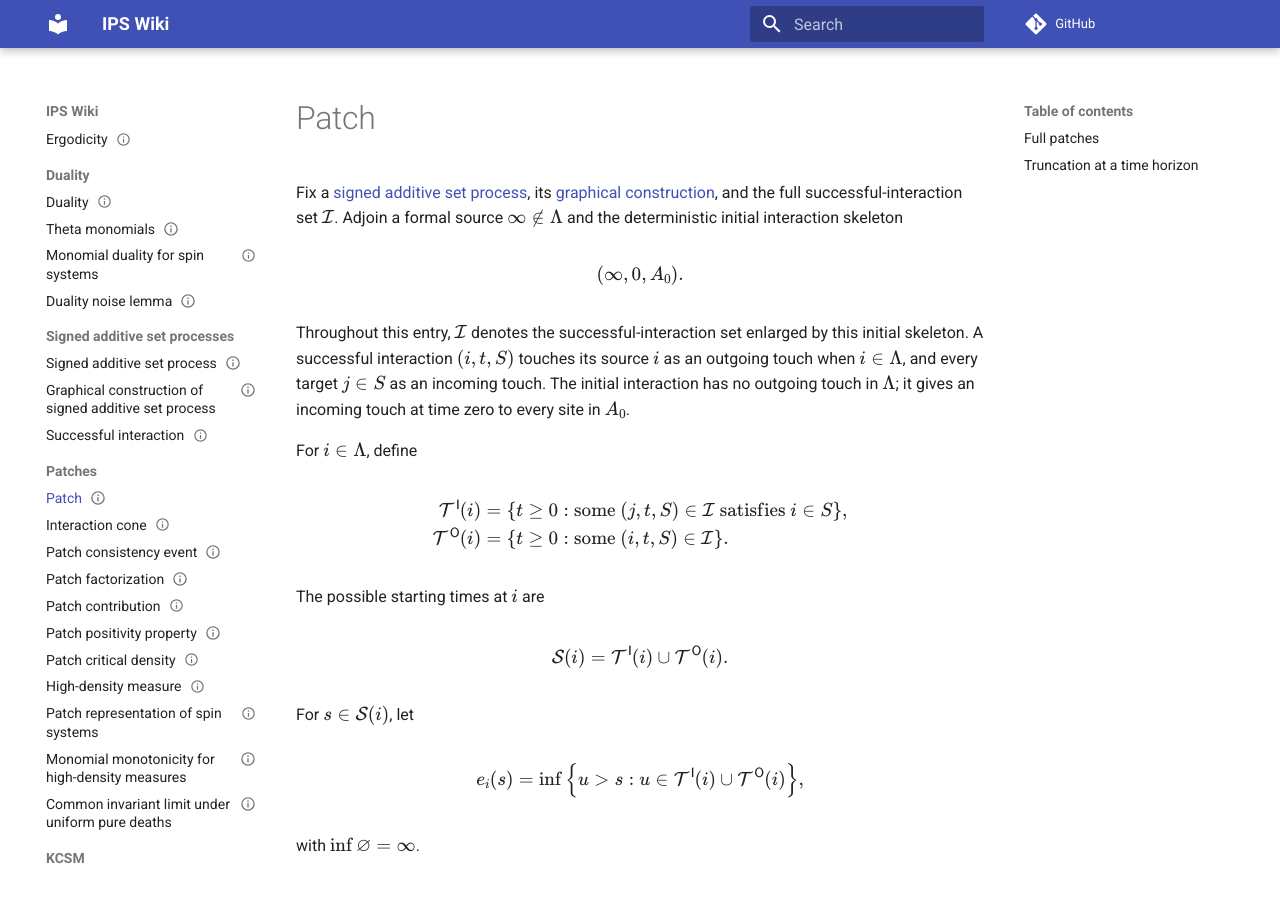
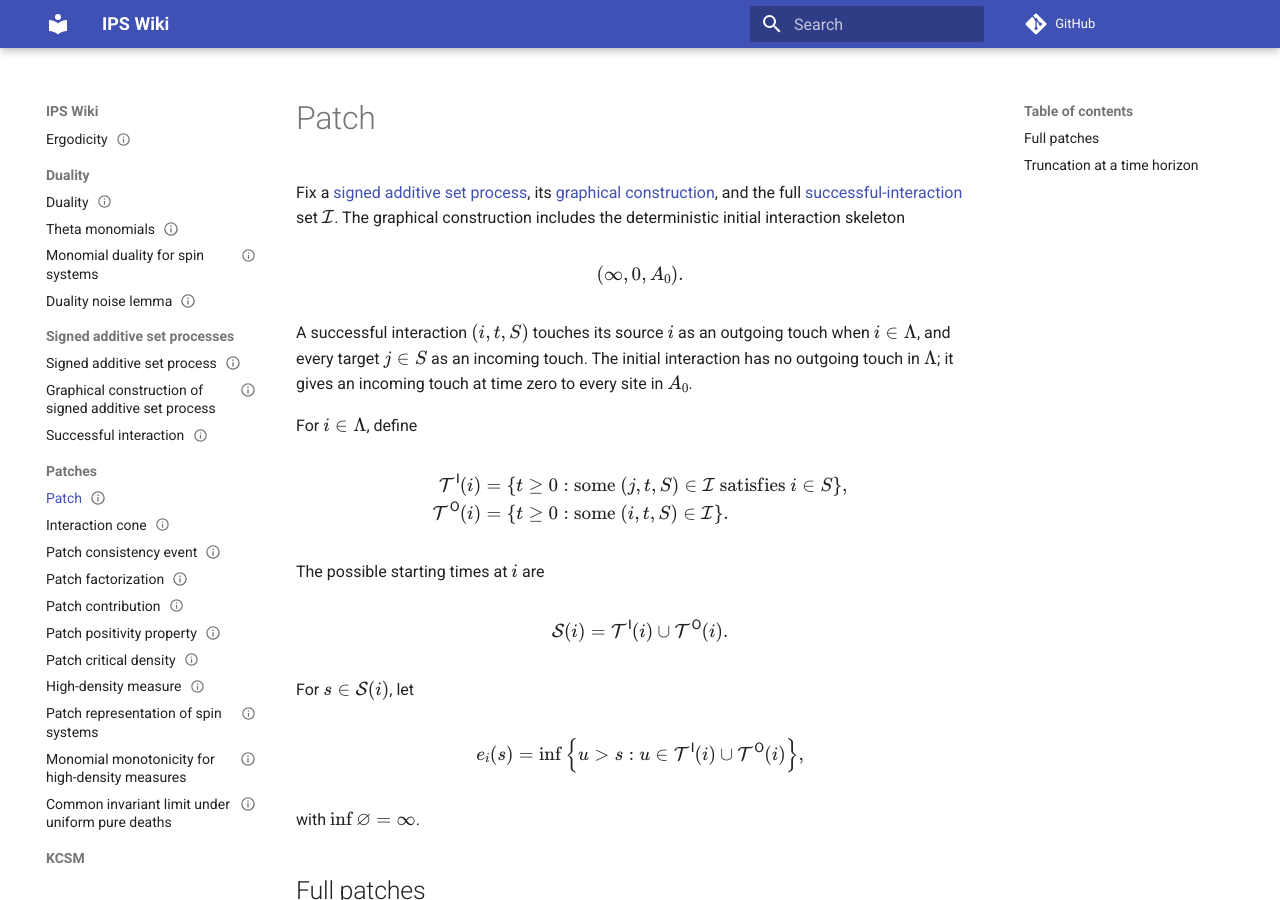
Before and after one commit to maciejgluchowski86-beep/ips-wiki, an MkDocs documentation site: the page built from docs/entries/patch.md, in a window 1280 px wide and 900 px high. Built offline with MkDocs 1.6.1 and Material for MkDocs 9.7.7, drawn with Linux system fonts in a browser that asks for light colours; comment, search, counter and statistics services are not loaded.

Commit message:
Use the formal initial interaction in patch construction

```diff
--- a/docs/entries/patch.md
+++ b/docs/entries/patch.md
@@ -10,13 +10,13 @@ tags:
 
 # Patch
 
-Fix a [signed additive set process](signed-additive-set-process.md), its [graphical construction](graphical-construction-of-signed-additive-set-process.md), and the full successful-interaction set \(\mathcal I\). Adjoin a formal source \(\infty\notin\Lambda\) and the deterministic initial interaction skeleton
+Fix a [signed additive set process](signed-additive-set-process.md), its [graphical construction](graphical-construction-of-signed-additive-set-process.md), and the full [successful-interaction](successful-interaction.md) set \(\mathcal I\). The graphical construction includes the deterministic initial interaction skeleton
 
 $$
 (\infty,0,A_0).
 $$
 
-Throughout this entry, \(\mathcal I\) denotes the successful-interaction set enlarged by this initial skeleton. A successful interaction \((i,t,S)\) touches its source \(i\) as an outgoing touch when \(i\in\Lambda\), and every target \(j\in S\) as an incoming touch. The initial interaction has no outgoing touch in \(\Lambda\); it gives an incoming touch at time zero to every site in \(A_0\).
+A successful interaction \((i,t,S)\) touches its source \(i\) as an outgoing touch when \(i\in\Lambda\), and every target \(j\in S\) as an incoming touch. The initial interaction has no outgoing touch in \(\Lambda\); it gives an incoming touch at time zero to every site in \(A_0\).
 
 For \(i\in\Lambda\), define
 
```
